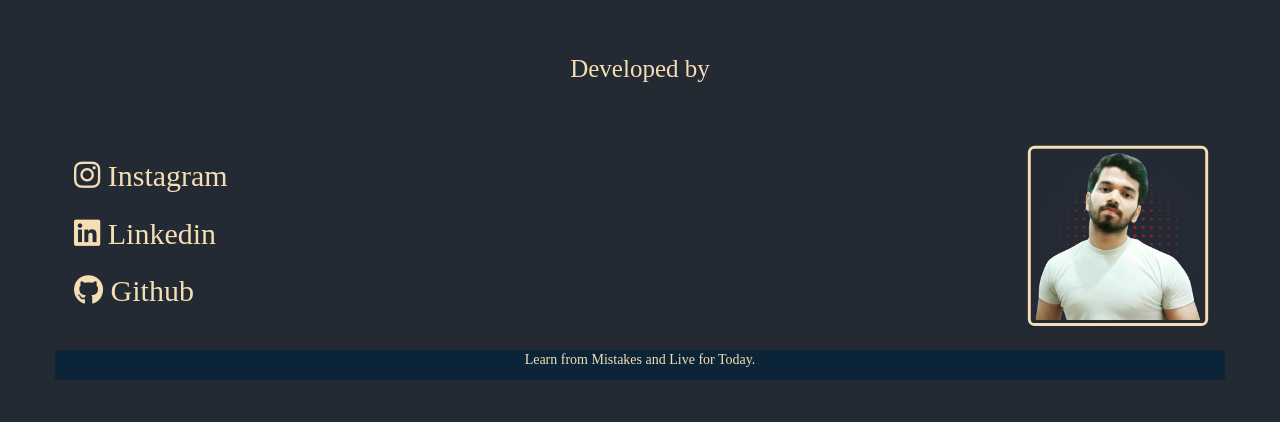
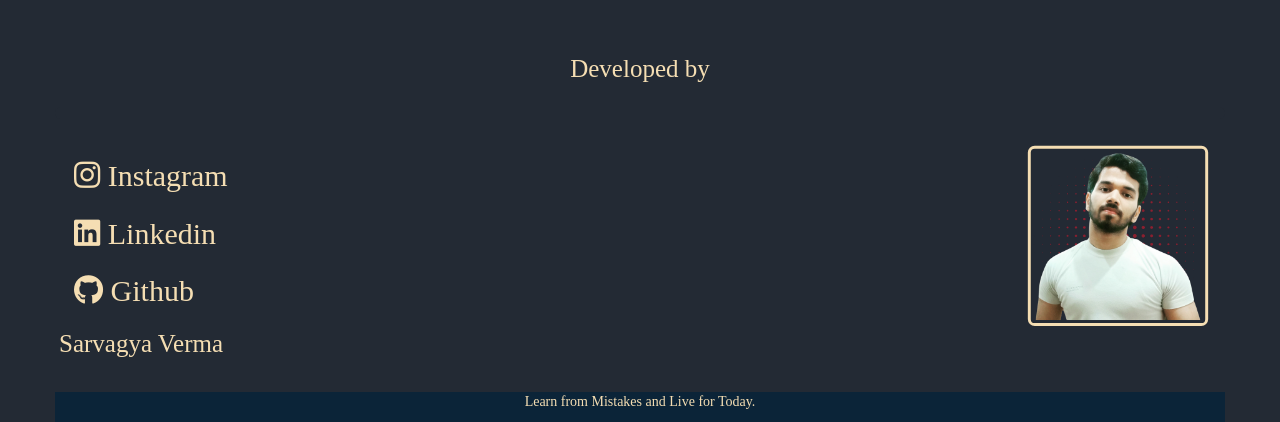
Before and after one commit to srockstech/recyclable-waste-classifier, a Flask app: template templates/home.html in a window 1280 px wide. Shown: the part 965-1387 px from the top of the page. Before the commit the page ends 1345 px from the top, so only its background shows below. Run offline with Flask 3, Linux system fonts and the light colour scheme; the template is opened without the code that fills it, so the values that code supplies are empty; some libraries are stand-ins or nearby versions.

Commit message:
Added name to the footer

```diff
--- a/templates/base.html
+++ b/templates/base.html
@@ -287,6 +287,7 @@ hr {
         <div class = "col-xs-6 col-sm-3">
           <img src="{{ url_for('static', filename = 'images/srockstech.png') }}"  alt="srockstech" height="47%" width="70%" title = "jaysoftic" class = "classy_frame" style="padding: 1%;" align="right">
         </div>
+        <h4>Sarvagya Verma</h4>
       </div>
       <br>
       <div class="row" style="background-color: #0b2438;">
```
